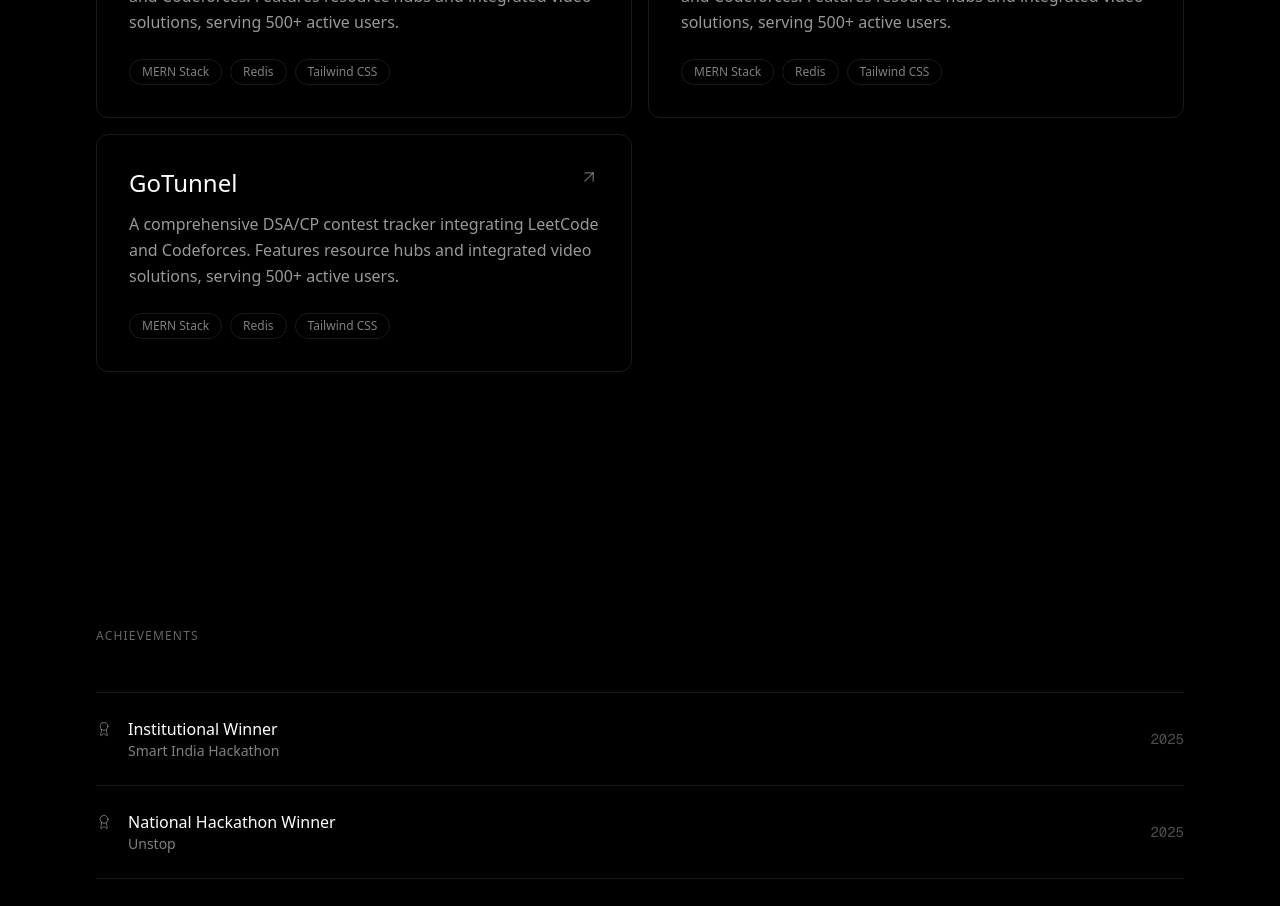
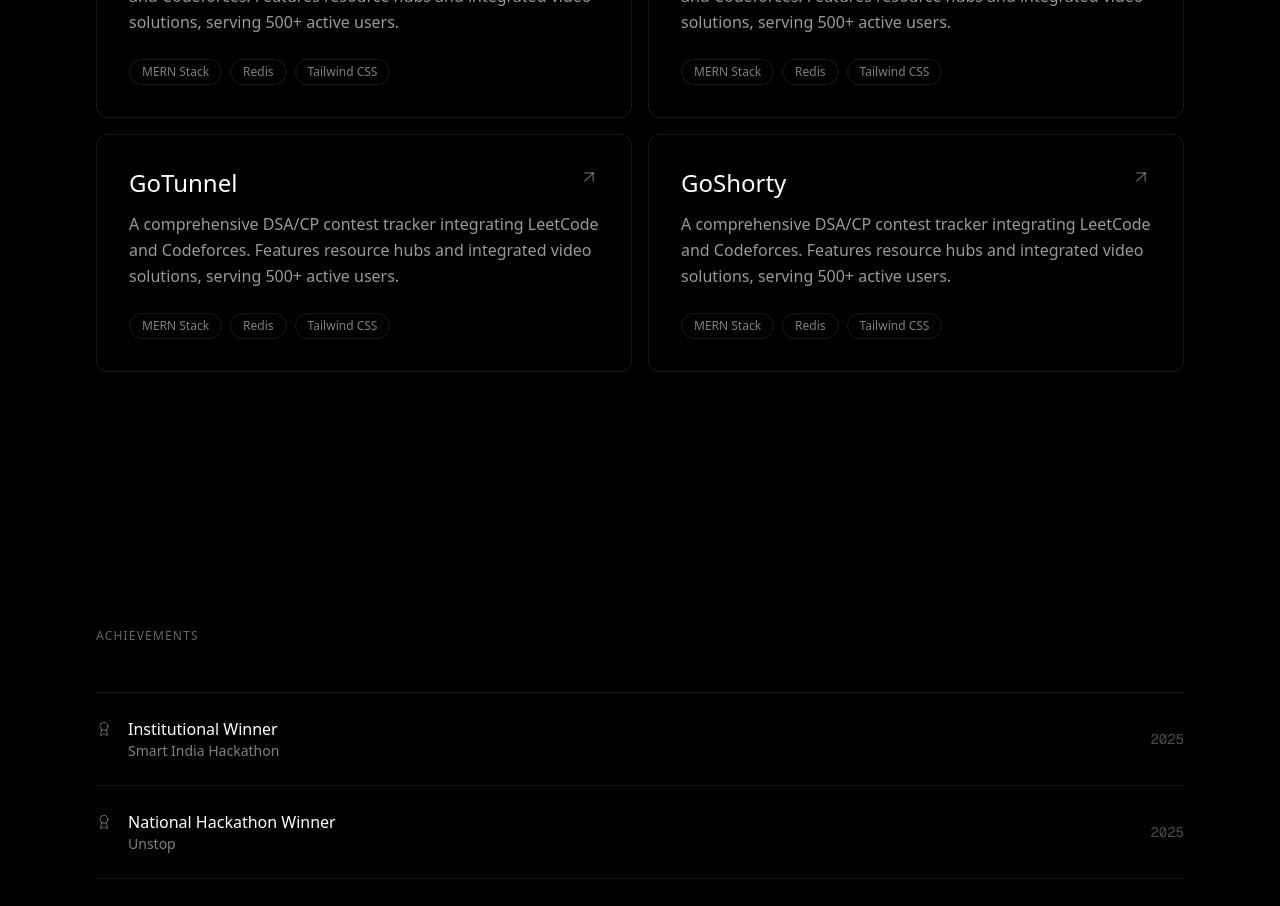
Before and after one commit to adityasharmawork/adityasharmapro, a Next.js app: page / in a window 1280 px wide. Shown: the part 4140-5046 px from the top of the page. Built offline with nearby package versions, Linux system fonts and the light colour scheme.

Commit message:
Added more data

```diff
--- a/app/layout.tsx
+++ b/app/layout.tsx
@@ -18,7 +18,7 @@ const geistMono = Geist_Mono({
 export const metadata: Metadata = {
   title: "Aditya Sharma | Software Engineer",
   description:
-    "Building scalable serverless systems and high-performance web architecture.",
+    "One of the Finest TypeScript / GoLang Developers you can find in the planet.",
 };
 
 export default function RootLayout({
--- a/data/portfolio.json
+++ b/data/portfolio.json
@@ -213,6 +213,17 @@
       ],
       "link": "https://dub.sh/algosprint",
       "featured": false
+    },
+    {
+      "title": "GoShorty",
+      "description": "A comprehensive DSA/CP contest tracker integrating LeetCode and Codeforces. Features resource hubs and integrated video solutions, serving 500+ active users.",
+      "tags": [
+        "MERN Stack",
+        "Redis",
+        "Tailwind CSS"
+      ],
+      "link": "https://dub.sh/algosprint",
+      "featured": false
     }
   ],
   "achievements": [
```
Also changed, not shown: app/opengraph-image.png (added).
